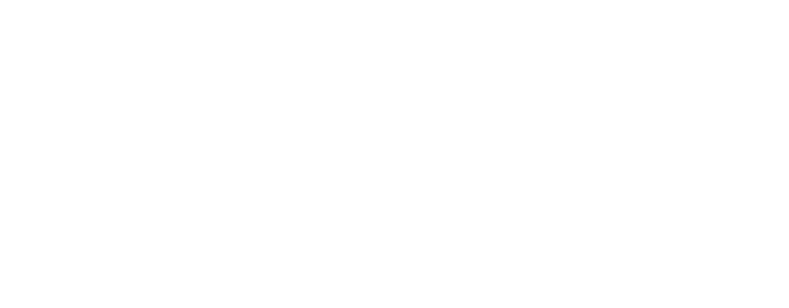
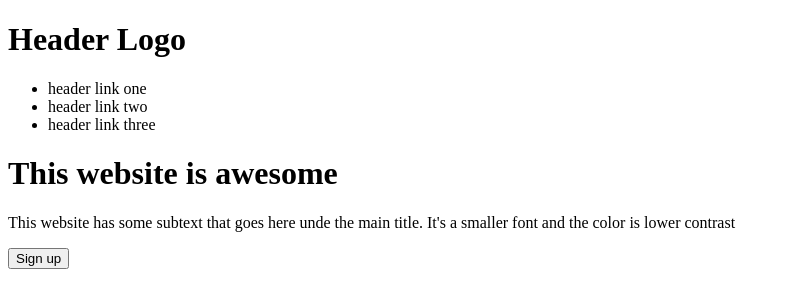
Before and after one commit to pjoseph0311/top-landing-page, a plain HTML site: page index.html in a window 1280 px wide. Shown: the whole page, without its empty margins (0-789 px from the left). Drawn offline with Linux system fonts and the light colour scheme.

Commit message:
Code header section skeleton
Added the structure for header section of landing
page.

```diff
--- a/index.html
+++ b/index.html
@@ -7,6 +7,20 @@
     <title>Landing Page</title>
 </head>
 <body>
+    <header class="header">
+        <h1>Header Logo</h1>
 
+        <ul>
+            <li><a>header link one</a></li>
+            <li><a>header link two</a></li>
+            <li><a>header link three</a></li>
+        </ul>
+
+        <h1>This website is awesome</h1>
+        <p>This website has some subtext that goes here unde the main title. It's a smaller font and the color is lower contrast</p>
+        <button><a>Sign up</a></button>
+
+        <img>
+    </header>
 </body>
 </html>
```
